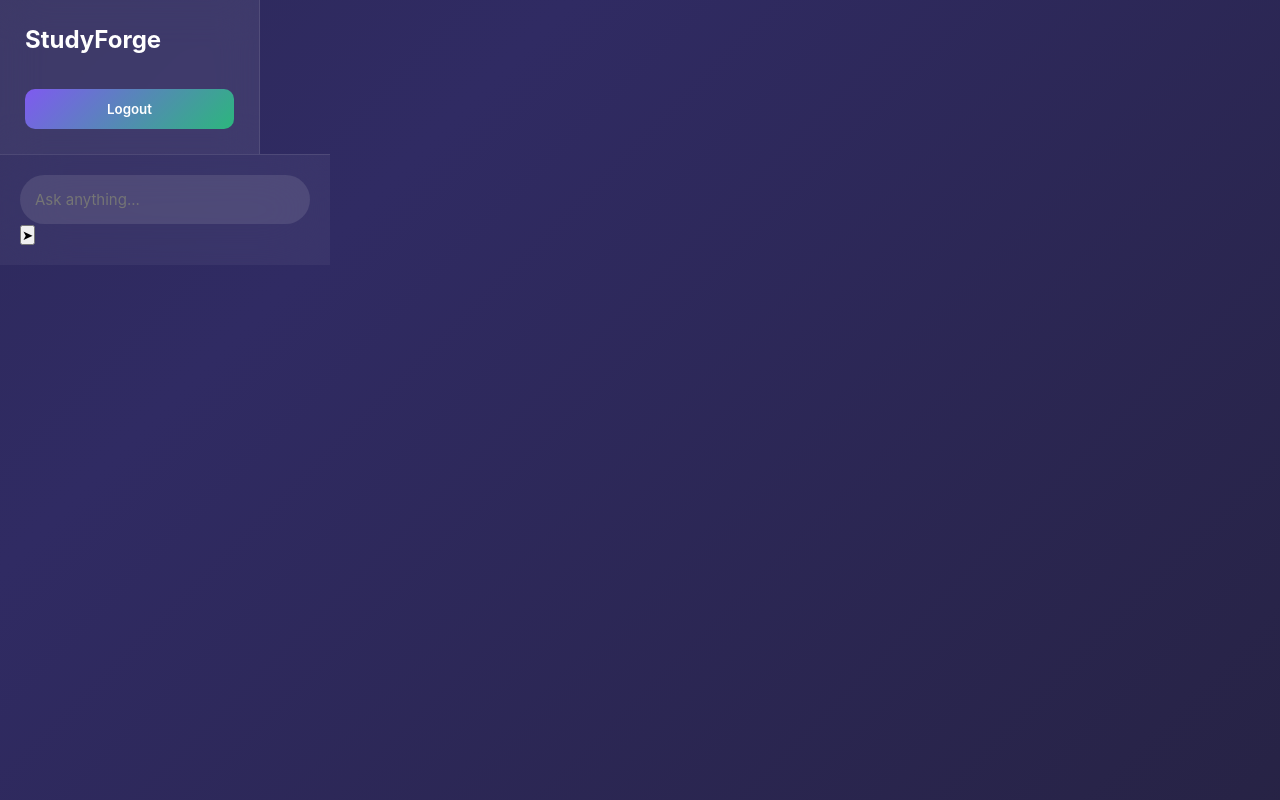
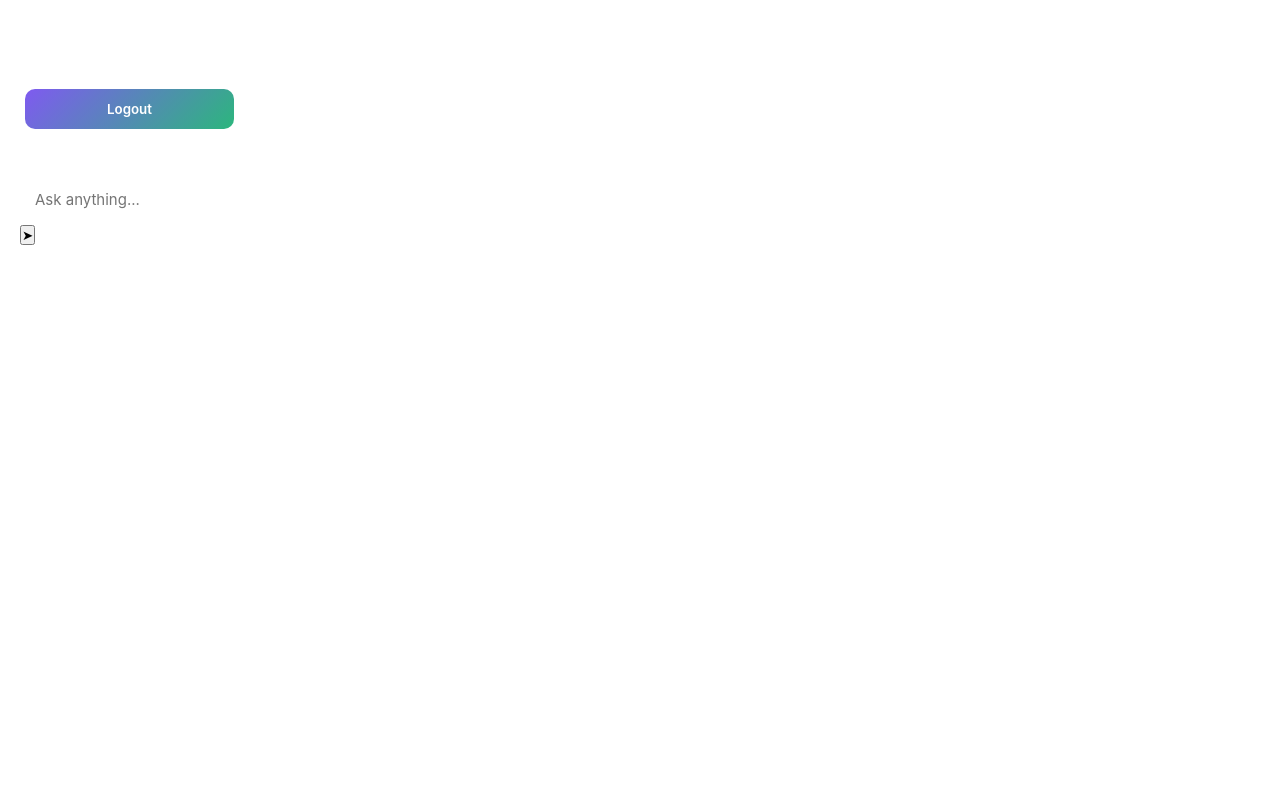
Before and after one commit to buildwithzratham/studyforge-backend, a website: page public/index.html in a window 1280 px wide. Drawn offline with Linux system fonts and the light colour scheme.

Commit message:
Update style.css

```diff
--- a/public/style.css
+++ b/public/style.css
@@ -8,7 +8,7 @@
 body {
   height: 100vh;
   display: flex;
-  background: linear-gradient(-45deg, #1f1c2c, #302b63, #24243e, #0f2027);
+  background: linear-gradient(-45deg, #11c2c, #302b63, #24243e, #0f2027);
   background-size: 400% 400%;
   animation: gradientBG 12s ease infinite;
   color: white;
```
